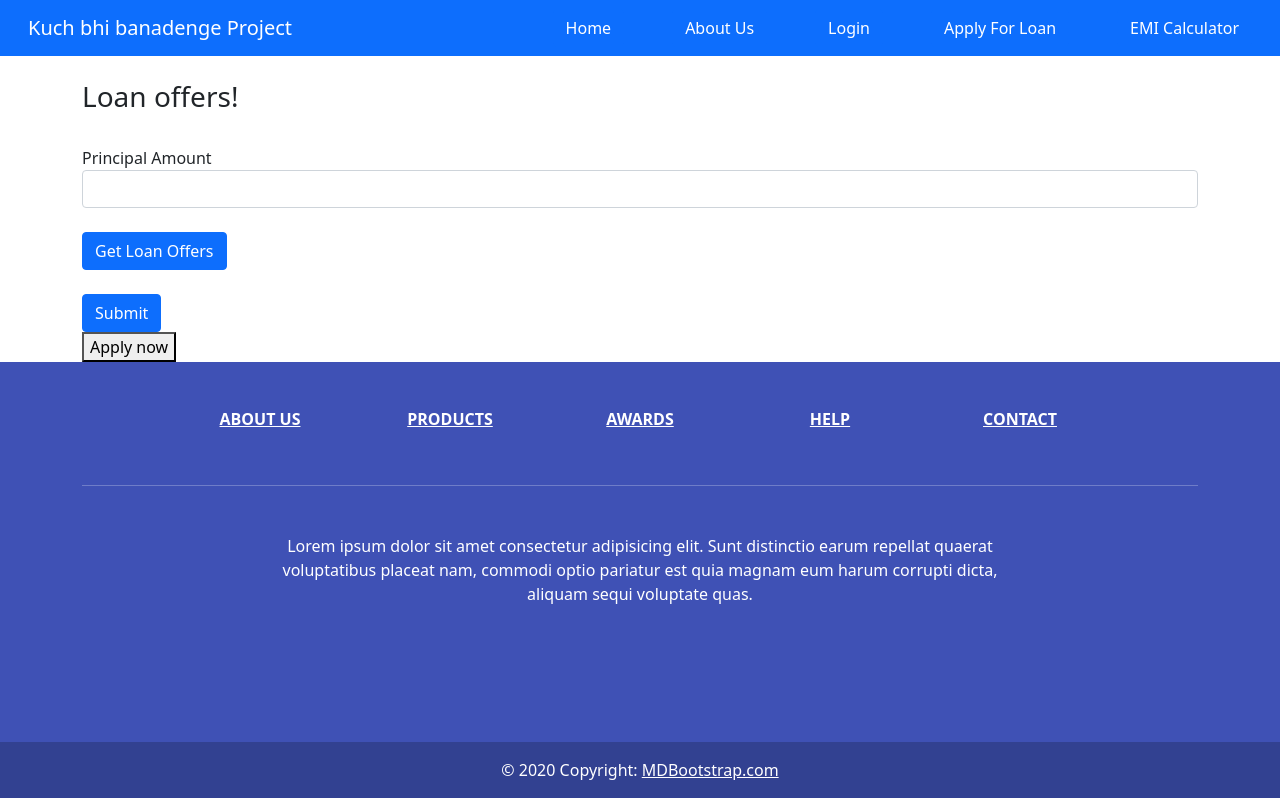
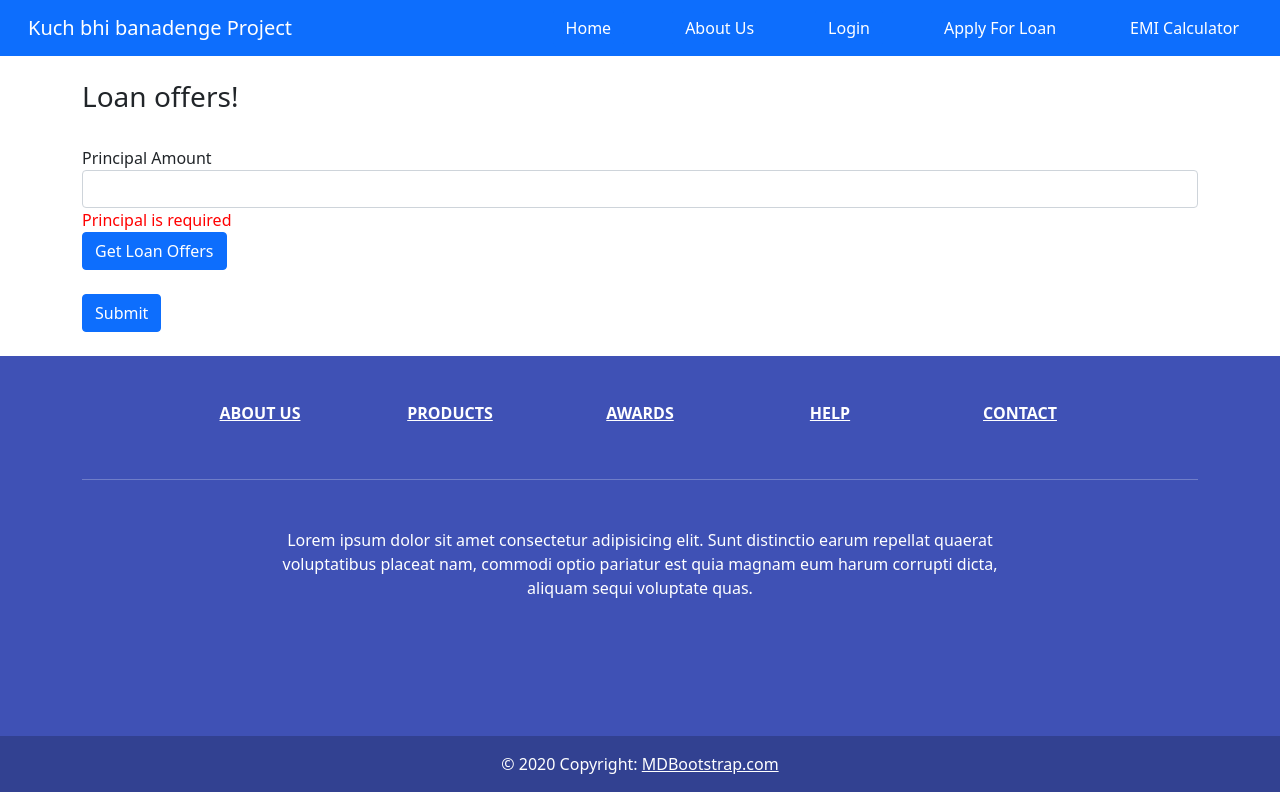
Before and after one commit to Vaishnavi0401/vehicleLoan, an Angular app in the folder Frontend/vehicleLoan/: page /loan-offers in a window 1280 px wide. Built offline with nearby package versions, Linux system fonts and the light colour scheme.

Commit message:
Final Commit 1
Admin Dashboard and Loan offers 17/08

```diff
--- a/Frontend/vehicleLoan/src/app/admin-dashboard/admin-dashboard.component.css
+++ b/Frontend/vehicleLoan/src/app/admin-dashboard/admin-dashboard.component.css
@@ -1,10 +1,10 @@
-/* .AdminButton{
+/* /* .AdminButton{
 
     padding:40px 0px 40px 0px;
 
     border-radius: 5px;
 
-} */
+}
 .search {
     float: right;
     margin-top:-20px;
@@ -34,12 +34,12 @@
   }
 
   .main {
-    margin-left: 160px; /* Same as the width of the sidenav */
-    font-size: 28px; /* Increased text to enable scrolling */
+    margin-left: 160px; /* Same as the width of the sidenav
+    font-size: 28px; /* Increased text to enable scrolling
     padding: 0px 10px;
   }
 
   @media screen and (max-height: 450px) {
     .sidenav {padding-top: 15px;}
     .sidenav a {font-size: 18px;}
-  }
+  } */
--- a/Frontend/vehicleLoan/src/app/admin-dashboard/admin-dashboard.component.html
+++ b/Frontend/vehicleLoan/src/app/admin-dashboard/admin-dashboard.component.html
@@ -1,3 +1,9 @@
+
+
+
+
+
+
 
 <div *ngIf="isAdminLoggedIn == 'true' else myElseBlock">
 
@@ -5,14 +11,22 @@
 
     <div class="container">
 
+        <div class="row">
+            <div class="col-24 col-md-12">
+               <form>
+                <button class="btn btn-primary " type="submit" style="margin:10px;" (click)="getAllLoanDetails()">Dashboard </button>
+                <button class="btn btn-primary " type="submit" style="margin:10px;" (click)="getAllUserDetails()">Client List</button>
+                <button class="btn btn-primary" type="submit" style="margin:10px;" (click)="getLoanDetailsbyApproval('pending')">Pending List</button>
+                <button class="btn btn-primary " type="submit" style="margin:10px;" (click)="getLoanDetailsbyApproval('yes')">Accepted List</button>
+                <button class="btn btn-primary " type="submit" style="margin:10px;" (click)="getLoanDetailsbyApproval('no')">Rejected List</button>
+                <button class="btn btn-primary" (click)="getFiles()" type="button" style="margin:10px;">View Files</button>
+                </form>
+            </div>
+        </div>
         <br>
-        <!-- <h3>All Loan Details</h3> -->
+        <input type="text" placeholder="Search by loanId" [(ngModel)]="getLoanbyLoanId">
+        <button type="button" class="btn btn-primary" (click)="selectLoanDetailByLoanId(getLoanbyLoanId)">Search</button>
 
-
-
-        <input type="text" placeholder="Search by loanId" [(ngModel)]="getLoanbyLoanId">
-        <button type="button" class="btn btn-primary" (click)="selectLoanDetailByLoanId(getLoanbyLoanId)">Search
-        </button>
 
         <div *ngIf="divOneLoan">
             <table *ngIf="getLoanDetail" class="table table-striped">
@@ -30,9 +44,6 @@
                         <th>Operation </th>
                         <th>Operation </th>
                         <th>Operation </th>
-
-
-
                     </tr>
                 </thead>
 
@@ -150,11 +161,11 @@
             </table>
             <br>
 
-            <label *ngIf="viewAdvancedUserDetailByLoanId "> Aadhar Card : {{viewAdvancedUserDetailByLoanId.aadhaarCard}}</label><br>
+            <!-- <label *ngIf="viewAdvancedUserDetailByLoanId "> Aadhar Card : {{viewAdvancedUserDetailByLoanId.aadhaarCard}}</label><br>
             <label *ngIf="viewAdvancedUserDetailByLoanId "> Pan Card : {{viewAdvancedUserDetailByLoanId.panCard}}</label><br>
             <label *ngIf="viewAdvancedUserDetailByLoanId "> Photo : {{viewAdvancedUserDetailByLoanId.photo}}</label><br>
             <label *ngIf="viewAdvancedUserDetailByLoanId "> Salary Slip : {{viewAdvancedUserDetailByLoanId.salarySlip}}</label><br>
-
+            -->
 
         </div>
 
@@ -238,15 +249,7 @@
 
 
         <br>
-        <div>
 
-            <button name="button" class="btn btn-primary" type="button"  (click)="getAllLoanDetails()">Dashboard</button><br><br><br>
-            <button name="button" class="btn btn-primary" type="button" (click)="getAllUserDetails()" >Clients</button><br><br><br>
-            <button name="button" class="btn btn-primary" type="button"  (click)="getLoanDetailsbyApproval('pending')">Pending List</button><br><br><br>
-            <button name="button" class="btn btn-primary" type="button"  (click)="getLoanDetailsbyApproval('yes')">Accepted List</button><br><br><br>
-            <button name="button" class="btn btn-primary" type="button"  (click)="getLoanDetailsbyApproval('no')">Rejected List</button><br><br><br>
-            <button class="btn btn-primary" (click)="getFiles()" type="button">View Files</button>
-        </div>
 
     </div>
 </div>
@@ -255,11 +258,3 @@
     <h1>You are not logged in </h1>
     <h4>To login <a routerLink="/login">Click here.</a> </h4>
 </ng-template>
-
-<!-- <button name="button" type="button">Settings</button> -->
-<!-- <input type="text" placeholder="Search by approval" [(ngModel)]="approval">
-<button type="button" (click)="getLoanDetailsbyApproval(approval)" >Search by approval</button> -->
-<!-- <button type="button" class="btn btn-primary" (click)="getAllLoanDetails()">All Loan Details</button> -->
-<!-- <td>
-<button type="button" class="btn btn-primary" (click)="deleteLoanDetail(loan.loanId)">Delete</button>
-</td>   -->
--- a/Frontend/vehicleLoan/src/app/loan-offer/loan-offer.component.html
+++ b/Frontend/vehicleLoan/src/app/loan-offer/loan-offer.component.html
@@ -2,13 +2,16 @@
 <div class="container">
     <h3>Loan offers!</h3>
     <br>
-    Principal Amount <input type="number" class="form-control" [(ngModel)]="amount"  />
+    <form [formGroup]="validateForm" >
+    Principal Amount <input type="number" class="form-control" formControlName="principal" id="principal" [(ngModel)]="amount"  />
+    <span *ngIf="validateForm.get('principal').hasError('required')" style="color: red;">Principal is required</span>
+    <span *ngIf="validateForm.get('principal').hasError('min')" style="color: red;">Principal cannot be negative</span>
+
     <br>
-
-
     <div>
-        <button class="btn btn-primary" (click)="getAllLoanOffers(amount)"  >Get Loan Offers</button>
+        <button class="btn btn-primary" (click)="getAllLoanOffers(amount)">Get Loan Offers</button>
     </div>
+    </form>
     <br>
     <table *ngIf="offerTable && offerTable.length" class="table table-striped">
         <thead>
@@ -34,10 +37,8 @@
 
 
 <button routerLink="/application-form" class="btn btn-primary">Submit</button>
-
-<div>
-    <button>Apply now</button>
-</div>
+<br>
+<br>
 <!-- Principal Amount <input type="number" class="form-control" id="principal" formControlName="principal" [(ngModel)]="amount" class="form-control" /> -->
 
     <!-- <span *ngIf="validateForm.get('principal').hasError('required')" style="color: red;" >
--- a/Frontend/vehicleLoan/src/app/loan-offer/loan-offer.component.ts
+++ b/Frontend/vehicleLoan/src/app/loan-offer/loan-offer.component.ts
@@ -28,6 +28,12 @@ export class LoanOfferComponent implements OnInit {
   offerTableObject:OfferTable;
 
   ngOnInit(): void {
+    this.validateForm=new FormGroup(
+      {
+        principal:new FormControl('',[Validators.required,Validators.min(0)])
+
+      }
+    );
 
   }
   data:any
@@ -62,12 +68,6 @@ export class LoanOfferComponent implements OnInit {
 //     console.log('tenure',tenure);
 //     //console.log('emi',emi);
  }
-//  this.validateForm=new FormGroup(
-//   {
-//     principal:new FormControl('',[Validators.required,Validators.minLength(5)]),
-//     rate:new FormControl('',[Validators.required,Validators.maxLength(3)])
-//   }
-// );
 
 
 
```
Also changed, not shown: 2 other files (tests, documents, lock files or other folders).
